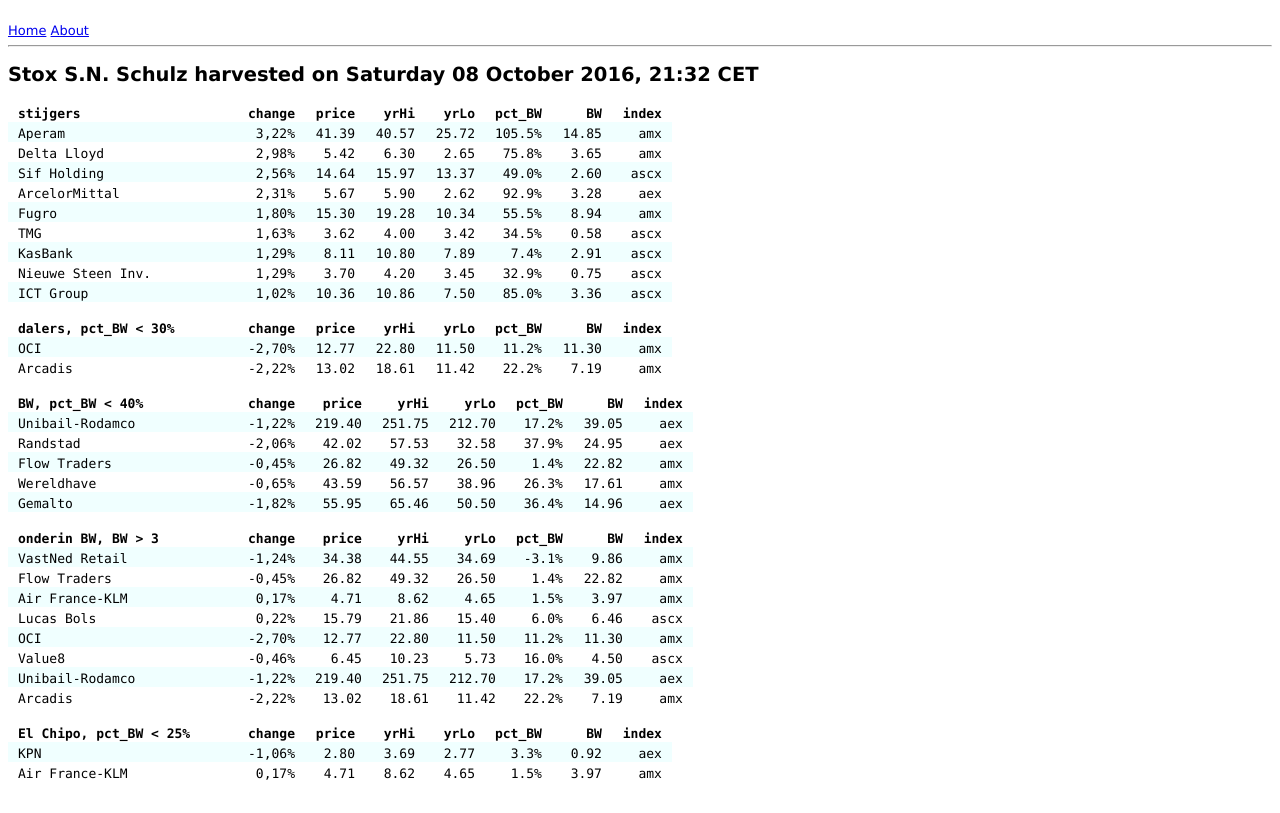
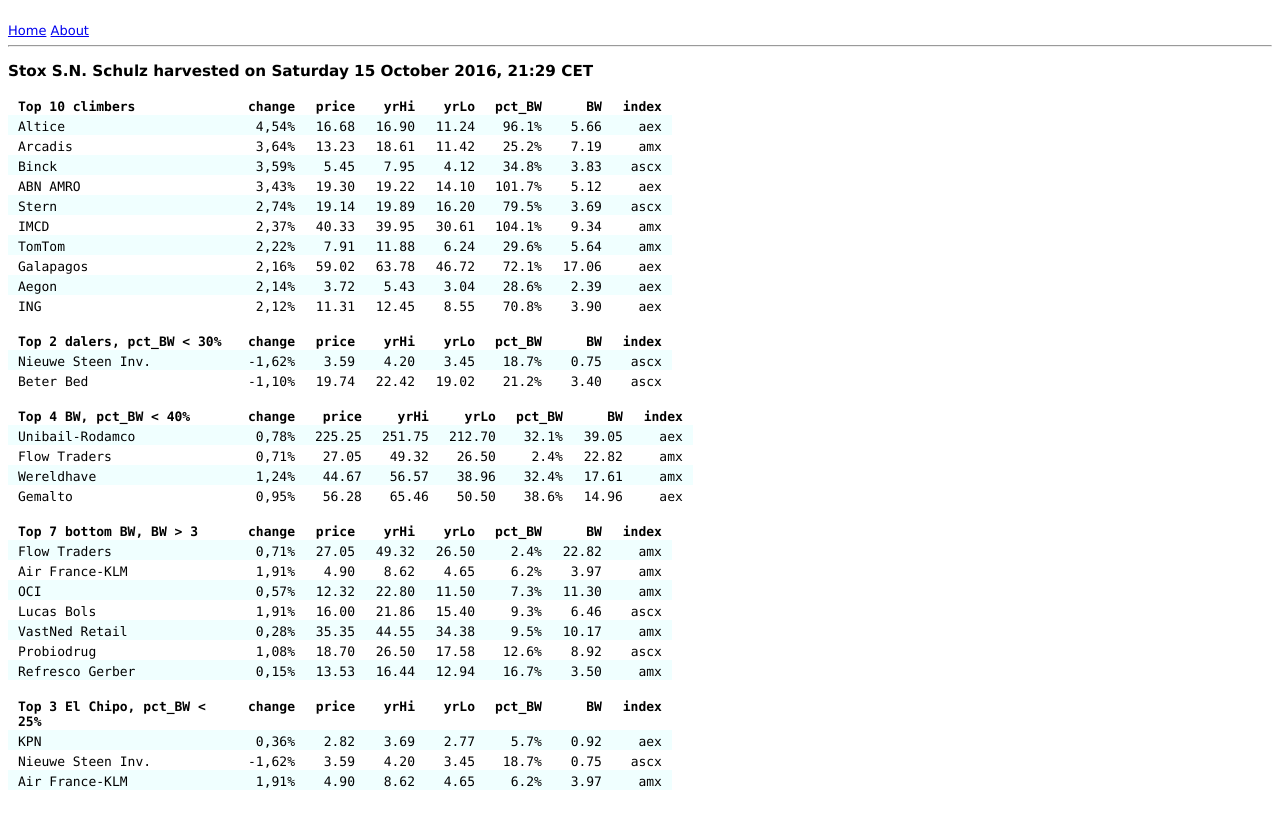
Before and after one commit to RolfBly/stoxsnschulz, a Flask app: page / in a window 1280 px wide. Before the commit the page ends 780 px from the top, so only its background shows below. Run offline with Flask 2, Linux system fonts and the light colour scheme.

Commit message:
gets updated all the time

```diff
--- a/stoxapp/templates/main_table.html
+++ b/stoxapp/templates/main_table.html
@@ -1,8 +1,8 @@
-<h2>Stox S.N. Schulz harvested on Saturday 08 October 2016, 21:32 CET </h2>
+<h3>Stox S.N. Schulz harvested on Saturday 15 October 2016, 21:29 CET </h3>
 
   <table>
     <tr>
-      <th id="th1"> stijgers</th>
+      <th id="th1"> Top 10 climbers </th>
 
         <th> change </th>
 
@@ -21,138 +21,153 @@
     </tr>
 
       <tr>
-        <td id="td1">Aperam</td>
-        <td>3,22%</td>
+        <td id="td1">Altice </td>
+        <td>4,54% </td>
 
-          <td>  41.39</td>
+          <td>  16.68 </td>
 
-          <td>  40.57</td>
+          <td>  16.90 </td>
 
-          <td>  25.72</td>
+          <td>  11.24 </td>
 
-        <td>  105.5%</td>
-        <td>  14.85</td>
-        <td>amx</td>
+        <td>   96.1%</td>
+        <td>   5.66</td>
+        <td>aex </td>
       </tr>
 
       <tr>
-        <td id="td1">Delta Lloyd</td>
-        <td>2,98%</td>
+        <td id="td1">Arcadis </td>
+        <td>3,64% </td>
 
-          <td>   5.42</td>
+          <td>  13.23 </td>
 
-          <td>   6.30</td>
+          <td>  18.61 </td>
 
-          <td>   2.65</td>
+          <td>  11.42 </td>
 
-        <td>   75.8%</td>
-        <td>   3.65</td>
-        <td>amx</td>
+        <td>   25.2%</td>
+        <td>   7.19</td>
+        <td>amx </td>
       </tr>
 
       <tr>
-        <td id="td1">Sif Holding</td>
-        <td>2,56%</td>
+        <td id="td1">Binck </td>
+        <td>3,59% </td>
 
-          <td>  14.64</td>
+          <td>   5.45 </td>
 
-          <td>  15.97</td>
+          <td>   7.95 </td>
 
-          <td>  13.37</td>
+          <td>   4.12 </td>
 
-        <td>   49.0%</td>
-        <td>   2.60</td>
-        <td>ascx</td>
+        <td>   34.8%</td>
+        <td>   3.83</td>
+        <td>ascx </td>
       </tr>
 
       <tr>
-        <td id="td1">ArcelorMittal</td>
-        <td>2,31%</td>
+        <td id="td1">ABN AMRO </td>
+        <td>3,43% </td>
 
-          <td>   5.67</td>
+          <td>  19.30 </td>
 
-          <td>   5.90</td>
+          <td>  19.22 </td>
 
-          <td>   2.62</td>
+          <td>  14.10 </td>
 
-        <td>   92.9%</td>
-        <td>   3.28</td>
-        <td>aex</td>
+        <td>  101.7%</td>
+        <td>   5.12</td>
+        <td>aex </td>
       </tr>
 
       <tr>
-        <td id="td1">Fugro</td>
-        <td>1,80%</td>
+        <td id="td1">Stern </td>
+        <td>2,74% </td>
 
-          <td>  15.30</td>
+          <td>  19.14 </td>
 
-          <td>  19.28</td>
+          <td>  19.89 </td>
 
-          <td>  10.34</td>
+          <td>  16.20 </td>
 
-        <td>   55.5%</td>
-        <td>   8.94</td>
-        <td>amx</td>
+        <td>   79.5%</td>
+        <td>   3.69</td>
+        <td>ascx </td>
       </tr>
 
       <tr>
-        <td id="td1">TMG</td>
-        <td>1,63%</td>
+        <td id="td1">IMCD </td>
+        <td>2,37% </td>
 
-          <td>   3.62</td>
+          <td>  40.33 </td>
 
-          <td>   4.00</td>
+          <td>  39.95 </td>
 
-          <td>   3.42</td>
+          <td>  30.61 </td>
 
-        <td>   34.5%</td>
-        <td>   0.58</td>
-        <td>ascx</td>
+        <td>  104.1%</td>
+        <td>   9.34</td>
+        <td>amx </td>
       </tr>
 
       <tr>
-        <td id="td1">KasBank</td>
-        <td>1,29%</td>
+        <td id="td1">TomTom </td>
+        <td>2,22% </td>
 
-          <td>   8.11</td>
+          <td>   7.91 </td>
 
-          <td>  10.80</td>
+          <td>  11.88 </td>
 
-          <td>   7.89</td>
+          <td>   6.24 </td>
 
-        <td>    7.4%</td>
-        <td>   2.91</td>
-        <td>ascx</td>
+        <td>   29.6%</td>
+        <td>   5.64</td>
+        <td>amx </td>
       </tr>
 
       <tr>
-        <td id="td1">Nieuwe Steen Inv.</td>
-        <td>1,29%</td>
+        <td id="td1">Galapagos </td>
+        <td>2,16% </td>
 
-          <td>   3.70</td>
+          <td>  59.02 </td>
 
-          <td>   4.20</td>
+          <td>  63.78 </td>
 
-          <td>   3.45</td>
+          <td>  46.72 </td>
 
-        <td>   32.9%</td>
-        <td>   0.75</td>
-        <td>ascx</td>
+        <td>   72.1%</td>
+        <td>  17.06</td>
+        <td>aex </td>
       </tr>
 
       <tr>
-        <td id="td1">ICT Group</td>
-        <td>1,02%</td>
+        <td id="td1">Aegon </td>
+        <td>2,14% </td>
 
-          <td>  10.36</td>
+          <td>   3.72 </td>
 
-          <td>  10.86</td>
+          <td>   5.43 </td>
 
-          <td>   7.50</td>
+          <td>   3.04 </td>
 
-        <td>   85.0%</td>
-        <td>   3.36</td>
-        <td>ascx</td>
+        <td>   28.6%</td>
+        <td>   2.39</td>
+        <td>aex </td>
+      </tr>
+
+      <tr>
+        <td id="td1">ING </td>
+        <td>2,12% </td>
+
+          <td>  11.31 </td>
+
+          <td>  12.45 </td>
+
+          <td>   8.55 </td>
+
+        <td>   70.8%</td>
+        <td>   3.90</td>
+        <td>aex </td>
       </tr>
 
   </table>
@@ -160,7 +175,7 @@
 
   <table>
     <tr>
-      <th id="th1"> dalers, pct_BW < 30%</th>
+      <th id="th1"> Top 2 dalers, pct_BW < 30% </th>
 
         <th> change </th>
 
@@ -179,33 +194,33 @@
     </tr>
 
       <tr>
-        <td id="td1">OCI</td>
-        <td>-2,70%</td>
+        <td id="td1">Nieuwe Steen Inv. </td>
+        <td>-1,62% </td>
 
-          <td>  12.77</td>
+          <td>   3.59 </td>
 
-          <td>  22.80</td>
+          <td>   4.20 </td>
 
-          <td>  11.50</td>
+          <td>   3.45 </td>
 
-        <td>   11.2%</td>
-        <td>  11.30</td>
-        <td>amx</td>
+        <td>   18.7%</td>
+        <td>   0.75</td>
+        <td>ascx </td>
       </tr>
 
       <tr>
-        <td id="td1">Arcadis</td>
-        <td>-2,22%</td>
+        <td id="td1">Beter Bed </td>
+        <td>-1,10% </td>
 
-          <td>  13.02</td>
+          <td>  19.74 </td>
 
-          <td>  18.61</td>
+          <td>  22.42 </td>
 
-          <td>  11.42</td>
+          <td>  19.02 </td>
 
-        <td>   22.2%</td>
-        <td>   7.19</td>
-        <td>amx</td>
+        <td>   21.2%</td>
+        <td>   3.40</td>
+        <td>ascx </td>
       </tr>
 
   </table>
@@ -213,7 +228,7 @@
 
   <table>
     <tr>
-      <th id="th1"> BW, pct_BW < 40%</th>
+      <th id="th1"> Top 4 BW, pct_BW < 40% </th>
 
         <th> change </th>
 
@@ -232,78 +247,63 @@
     </tr>
 
       <tr>
-        <td id="td1">Unibail-Rodamco</td>
-        <td>-1,22%</td>
+        <td id="td1">Unibail-Rodamco </td>
+        <td>0,78% </td>
 
-          <td> 219.40</td>
+          <td> 225.25 </td>
 
-          <td> 251.75</td>
+          <td> 251.75 </td>
 
-          <td> 212.70</td>
+          <td> 212.70 </td>
 
-        <td>   17.2%</td>
+        <td>   32.1%</td>
         <td>  39.05</td>
-        <td>aex</td>
+        <td>aex </td>
       </tr>
 
       <tr>
-        <td id="td1">Randstad</td>
-        <td>-2,06%</td>
+        <td id="td1">Flow Traders </td>
+        <td>0,71% </td>
 
-          <td>  42.02</td>
+          <td>  27.05 </td>
 
-          <td>  57.53</td>
+          <td>  49.32 </td>
 
-          <td>  32.58</td>
+          <td>  26.50 </td>
 
-        <td>   37.9%</td>
-        <td>  24.95</td>
-        <td>aex</td>
+        <td>    2.4%</td>
+        <td>  22.82</td>
+        <td>amx </td>
       </tr>
 
       <tr>
-        <td id="td1">Flow Traders</td>
-        <td>-0,45%</td>
+        <td id="td1">Wereldhave </td>
+        <td>1,24% </td>
 
-          <td>  26.82</td>
+          <td>  44.67 </td>
 
-          <td>  49.32</td>
+          <td>  56.57 </td>
 
-          <td>  26.50</td>
+          <td>  38.96 </td>
 
-        <td>    1.4%</td>
-        <td>  22.82</td>
-        <td>amx</td>
+        <td>   32.4%</td>
+        <td>  17.61</td>
+        <td>amx </td>
       </tr>
 
       <tr>
-        <td id="td1">Wereldhave</td>
-        <td>-0,65%</td>
+        <td id="td1">Gemalto </td>
+        <td>0,95% </td>
 
-          <td>  43.59</td>
+          <td>  56.28 </td>
 
-          <td>  56.57</td>
+          <td>  65.46 </td>
 
-          <td>  38.96</td>
+          <td>  50.50 </td>
 
-        <td>   26.3%</td>
-        <td>  17.61</td>
-        <td>amx</td>
-      </tr>
-
-      <tr>
-        <td id="td1">Gemalto</td>
-        <td>-1,82%</td>
-
-          <td>  55.95</td>
-
-          <td>  65.46</td>
-
-          <td>  50.50</td>
-
-        <td>   36.4%</td>
+        <td>   38.6%</td>
         <td>  14.96</td>
-        <td>aex</td>
+        <td>aex </td>
       </tr>
 
   </table>
@@ -311,7 +311,7 @@
 
   <table>
     <tr>
-      <th id="th1"> onderin BW, BW > 3</th>
+      <th id="th1"> Top 7 bottom BW, BW > 3 </th>
 
         <th> change </th>
 
@@ -330,123 +330,108 @@
     </tr>
 
       <tr>
-        <td id="td1">VastNed Retail</td>
-        <td>-1,24%</td>
+        <td id="td1">Flow Traders </td>
+        <td>0,71% </td>
 
-          <td>  34.38</td>
+          <td>  27.05 </td>
 
-          <td>  44.55</td>
+          <td>  49.32 </td>
 
-          <td>  34.69</td>
+          <td>  26.50 </td>
 
-        <td>   -3.1%</td>
-        <td>   9.86</td>
-        <td>amx</td>
+        <td>    2.4%</td>
+        <td>  22.82</td>
+        <td>amx </td>
       </tr>
 
       <tr>
-        <td id="td1">Flow Traders</td>
-        <td>-0,45%</td>
+        <td id="td1">Air France-KLM </td>
+        <td>1,91% </td>
 
-          <td>  26.82</td>
+          <td>   4.90 </td>
 
-          <td>  49.32</td>
+          <td>   8.62 </td>
 
-          <td>  26.50</td>
+          <td>   4.65 </td>
 
-        <td>    1.4%</td>
-        <td>  22.82</td>
-        <td>amx</td>
+        <td>    6.2%</td>
+        <td>   3.97</td>
+        <td>amx </td>
       </tr>
 
       <tr>
-        <td id="td1">Air France-KLM</td>
-        <td>0,17%</td>
+        <td id="td1">OCI </td>
+        <td>0,57% </td>
 
-          <td>   4.71</td>
+          <td>  12.32 </td>
 
-          <td>   8.62</td>
+          <td>  22.80 </td>
 
-          <td>   4.65</td>
+          <td>  11.50 </td>
 
-        <td>    1.5%</td>
-        <td>   3.97</td>
-        <td>amx</td>
+        <td>    7.3%</td>
+        <td>  11.30</td>
+        <td>amx </td>
       </tr>
 
       <tr>
-        <td id="td1">Lucas Bols</td>
-        <td>0,22%</td>
+        <td id="td1">Lucas Bols </td>
+        <td>1,91% </td>
 
-          <td>  15.79</td>
+          <td>  16.00 </td>
 
-          <td>  21.86</td>
+          <td>  21.86 </td>
 
-          <td>  15.40</td>
+          <td>  15.40 </td>
 
-        <td>    6.0%</td>
+        <td>    9.3%</td>
         <td>   6.46</td>
-        <td>ascx</td>
+        <td>ascx </td>
       </tr>
 
       <tr>
-        <td id="td1">OCI</td>
-        <td>-2,70%</td>
+        <td id="td1">VastNed Retail </td>
+        <td>0,28% </td>
 
-          <td>  12.77</td>
+          <td>  35.35 </td>
 
-          <td>  22.80</td>
+          <td>  44.55 </td>
 
-          <td>  11.50</td>
+          <td>  34.38 </td>
 
-        <td>   11.2%</td>
-        <td>  11.30</td>
-        <td>amx</td>
+        <td>    9.5%</td>
+        <td>  10.17</td>
+        <td>amx </td>
       </tr>
 
       <tr>
-        <td id="td1">Value8</td>
-        <td>-0,46%</td>
+        <td id="td1">Probiodrug </td>
+        <td>1,08% </td>
 
-          <td>   6.45</td>
+          <td>  18.70 </td>
 
-          <td>  10.23</td>
+          <td>  26.50 </td>
 
-          <td>   5.73</td>
+          <td>  17.58 </td>
 
-        <td>   16.0%</td>
-        <td>   4.50</td>
-        <td>ascx</td>
+        <td>   12.6%</td>
+        <td>   8.92</td>
+        <td>ascx </td>
       </tr>
 
       <tr>
-        <td id="td1">Unibail-Rodamco</td>
-        <td>-1,22%</td>
+        <td id="td1">Refresco Gerber </td>
+        <td>0,15% </td>
 
-          <td> 219.40</td>
+          <td>  13.53 </td>
 
-          <td> 251.75</td>
+          <td>  16.44 </td>
 
-          <td> 212.70</td>
+          <td>  12.94 </td>
 
-        <td>   17.2%</td>
-        <td>  39.05</td>
-        <td>aex</td>
-      </tr>
-
-      <tr>
-        <td id="td1">Arcadis</td>
-        <td>-2,22%</td>
-
-          <td>  13.02</td>
-
-          <td>  18.61</td>
-
-          <td>  11.42</td>
-
-        <td>   22.2%</td>
-        <td>   7.19</td>
-        <td>amx</td>
+        <td>   16.7%</td>
+        <td>   3.50</td>
+        <td>amx </td>
       </tr>
 
   </table>
@@ -454,7 +439,7 @@
 
   <table>
     <tr>
-      <th id="th1"> El Chipo, pct_BW < 25%</th>
+      <th id="th1"> Top 3 El Chipo, pct_BW < 25% </th>
 
         <th> change </th>
 
@@ -473,33 +458,48 @@
     </tr>
 
       <tr>
-        <td id="td1">KPN</td>
-        <td>-1,06%</td>
+        <td id="td1">KPN </td>
+        <td>0,36% </td>
 
-          <td>   2.80</td>
+          <td>   2.82 </td>
 
-          <td>   3.69</td>
+          <td>   3.69 </td>
 
-          <td>   2.77</td>
+          <td>   2.77 </td>
 
-        <td>    3.3%</td>
+        <td>    5.7%</td>
         <td>   0.92</td>
-        <td>aex</td>
+        <td>aex </td>
       </tr>
 
       <tr>
-        <td id="td1">Air France-KLM</td>
-        <td>0,17%</td>
+        <td id="td1">Nieuwe Steen Inv. </td>
+        <td>-1,62% </td>
 
-          <td>   4.71</td>
+          <td>   3.59 </td>
 
-          <td>   8.62</td>
+          <td>   4.20 </td>
 
-          <td>   4.65</td>
+          <td>   3.45 </td>
 
-        <td>    1.5%</td>
+        <td>   18.7%</td>
+        <td>   0.75</td>
+        <td>ascx </td>
+      </tr>
+
+      <tr>
+        <td id="td1">Air France-KLM </td>
+        <td>1,91% </td>
+
+          <td>   4.90 </td>
+
+          <td>   8.62 </td>
+
+          <td>   4.65 </td>
+
+        <td>    6.2%</td>
         <td>   3.97</td>
-        <td>amx</td>
+        <td>amx </td>
       </tr>
 
   </table>
```
Also changed, not shown: stoxapp/templates/about_content.html (+9 -9 lines).
